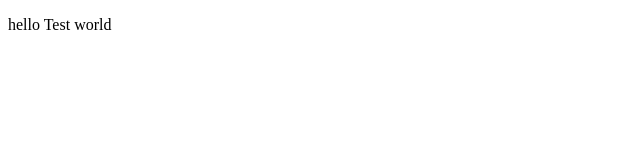
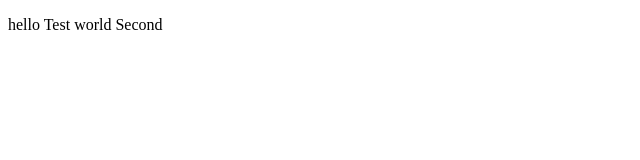
Before and after one commit to sw2zemint/coin-sticker-ton, a plain HTML site: page index.html in a window 1280 px wide. Shown: the full height of the page, 0-640 px from the left. Drawn offline with Linux system fonts and the light colour scheme.

Commit message:
commit 3

```diff
--- a/index.html
+++ b/index.html
@@ -6,6 +6,6 @@
     <title>Document</title>
 </head>
 <body>
-    <p> hello Test world </p>
+    <p> hello Test world Second </p>
 </body>
 </html>
```
